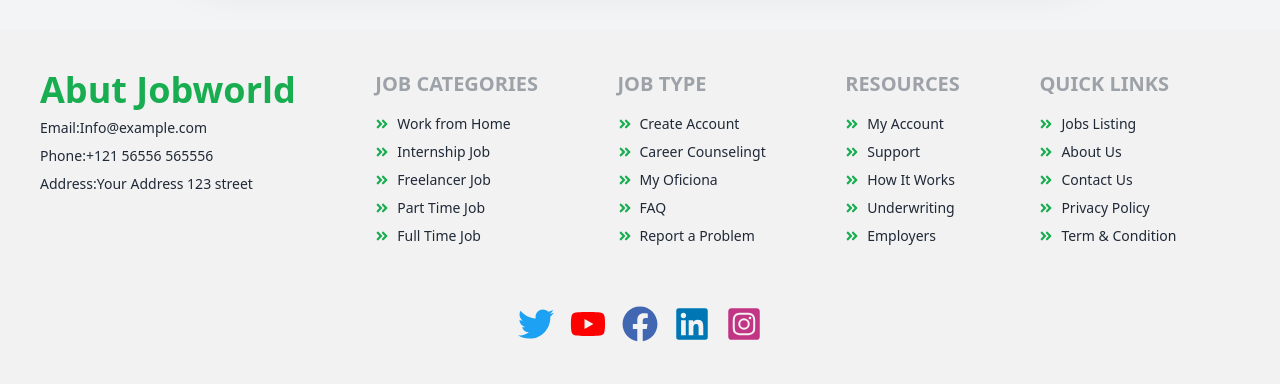
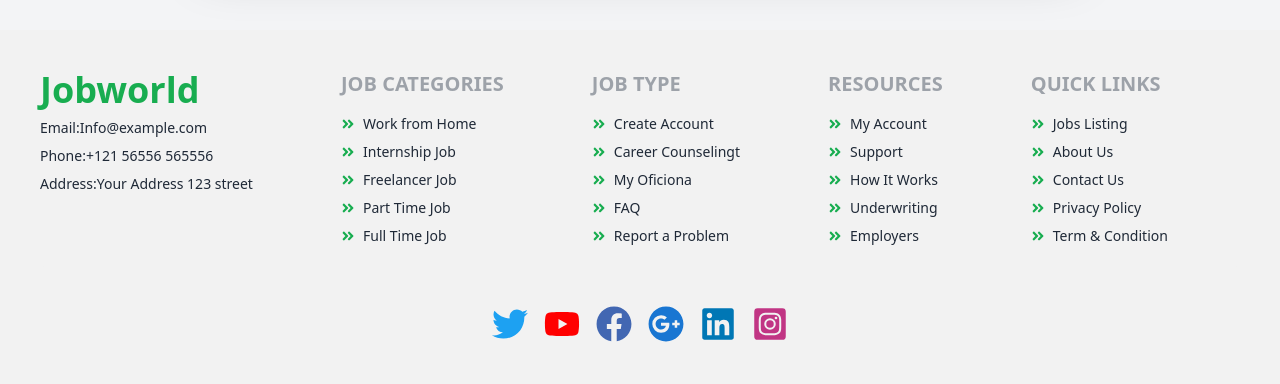
Before and after one commit to airinrahat/job-world-client-side, a React (Vite) app: page /login in a window 1280 px wide. Shown: the part 874-1258 px from the top of the page. Built offline with nearby package versions, Linux system fonts and the light colour scheme; no server answers.

Commit message:
private route used

```diff
--- a/src/Pages/AppliedJob/AppliedJob.jsx
+++ b/src/Pages/AppliedJob/AppliedJob.jsx
@@ -28,7 +28,7 @@ https://i.ibb.co/7prrphB/com-logo-4.jpg
 https://i.ibb.co/Xb87HKY/com-logo-3.jpg
 https://i.ibb.co/mSnS8Q7/com-logo-2.jpg
 https://i.ibb.co/yf0Jj04/logo.jpg */}
-      <div className=" grid grid-cols-3 gap-4 my-8">
+      <div className=" grid lg:grid-cols-3 grid-cols-1 gap-4 my-8">
         <div className="card card-side bg-base-100 shadow-xl  ">
           <div>
             <figure>
--- a/src/Pages/Shared/Footer/Footer.jsx
+++ b/src/Pages/Shared/Footer/Footer.jsx
@@ -4,6 +4,7 @@ import { Link } from "react-router-dom";
 import {
   FaAngleDoubleRight,
   FaFacebook,
+  FaGooglePlus,
   FaInstagram,
   FaInstagramSquare,
   FaLinkedin,
@@ -16,7 +17,7 @@ const Footer = () => {
     <div className="p-10 bg-base-200 text-base-content ">
       <footer className="footer pb-5 mx-auto max-w-screen-xl">
         <aside>
-          <nav className="text-[#18ad50] font-bold text-4xl">Abut Jobworld</nav>
+          <nav className="text-[#18ad50] font-bold text-4xl"> Jobworld</nav>
 
           <p>Email:Info@example.com</p>
           <p>Phone:+121 56556 565556</p>
@@ -147,7 +148,7 @@ const Footer = () => {
       </footer>
       <footer className="footer footer-center p-10 bg-base-200 text-base-content rounded">
         <nav>
-          <div className="grid grid-flow-col gap-4 text-4xl">
+          <div className="grid lg:grid-flow-col  grid-cols-3 gap-4 text-4xl">
             <a>
               <FaTwitter className="text-[#1DA1F2] text-4xl"></FaTwitter>
             </a>
@@ -156,6 +157,9 @@ const Footer = () => {
             </a>
             <a>
               <FaFacebook className="text-[#4267B2]"></FaFacebook>
+            </a>
+            <a>
+              <FaGooglePlus className="text-[#1976D2]"></FaGooglePlus>
             </a>
             <a>
               <FaLinkedin className="text-[#0077b5]"></FaLinkedin>
@@ -171,64 +175,6 @@ const Footer = () => {
           </p>
         </aside>
       </footer>
-      {/* <div className="bg-base-200">
-        <footer className="footer px-10 py-4 border-t  text-base-content border-base-300 mx-auto max-w-screen-xl">
-          <aside className="items-center grid-flow-col">
-            <svg
-              width="24"
-              height="24"
-              viewBox="0 0 24 24"
-              xmlns="http://www.w3.org/2000/svg"
-              fillRule="evenodd"
-              clipRule="evenodd"
-              className="fill-current"
-            >
-              <path d="M22.672 15.226l-2.432.811.841 2.515c.33 1.019-.209 2.127-1.23 2.456-1.15.325-2.148-.321-2.463-1.226l-.84-2.518-5.013 1.677.84 2.517c.391 1.203-.434 2.542-1.831 2.542-.88 0-1.601-.564-1.86-1.314l-.842-2.516-2.431.809c-1.135.328-2.145-.317-2.463-1.229-.329-1.018.211-2.127 1.231-2.456l2.432-.809-1.621-4.823-2.432.808c-1.355.384-2.558-.59-2.558-1.839 0-.817.509-1.582 1.327-1.846l2.433-.809-.842-2.515c-.33-1.02.211-2.129 1.232-2.458 1.02-.329 2.13.209 2.461 1.229l.842 2.515 5.011-1.677-.839-2.517c-.403-1.238.484-2.553 1.843-2.553.819 0 1.585.509 1.85 1.326l.841 2.517 2.431-.81c1.02-.33 2.131.211 2.461 1.229.332 1.018-.21 2.126-1.23 2.456l-2.433.809 1.622 4.823 2.433-.809c1.242-.401 2.557.484 2.557 1.838 0 .819-.51 1.583-1.328 1.847m-8.992-6.428l-5.01 1.675 1.619 4.828 5.011-1.674-1.62-4.829z"></path>
-            </svg>
-            <p>
-              ACME Industries Ltd. <br />
-              Providing reliable tech since 1992
-            </p>
-          </aside>
-          <nav className="md:place-self-center md:justify-self-end">
-            <div className="grid grid-flow-col gap-4">
-              <a>
-                <svg
-                  xmlns="http://www.w3.org/2000/svg"
-                  width="24"
-                  height="24"
-                  viewBox="0 0 24 24"
-                  className="fill-current"
-                >
-                  <path d="M24 4.557c-.883.392-1.832.656-2.828.775 1.017-.609 1.798-1.574 2.165-2.724-.951.564-2.005.974-3.127 1.195-.897-.957-2.178-1.555-3.594-1.555-3.179 0-5.515 2.966-4.797 6.045-4.091-.205-7.719-2.165-10.148-5.144-1.29 2.213-.669 5.108 1.523 6.574-.806-.026-1.566-.247-2.229-.616-.054 2.281 1.581 4.415 3.949 4.89-.693.188-1.452.232-2.224.084.626 1.956 2.444 3.379 4.6 3.419-2.07 1.623-4.678 2.348-7.29 2.04 2.179 1.397 4.768 2.212 7.548 2.212 9.142 0 14.307-7.721 13.995-14.646.962-.695 1.797-1.562 2.457-2.549z"></path>
-                </svg>
-              </a>
-              <a>
-                <svg
-                  xmlns="http://www.w3.org/2000/svg"
-                  width="24"
-                  height="24"
-                  viewBox="0 0 24 24"
-                  className="fill-current"
-                >
-                  <path d="M19.615 3.184c-3.604-.246-11.631-.245-15.23 0-3.897.266-4.356 2.62-4.385 8.816.029 6.185.484 8.549 4.385 8.816 3.6.245 11.626.246 15.23 0 3.897-.266 4.356-2.62 4.385-8.816-.029-6.185-.484-8.549-4.385-8.816zm-10.615 12.816v-8l8 3.993-8 4.007z"></path>
-                </svg>
-              </a>
-              <a>
-                <svg
-                  xmlns="http://www.w3.org/2000/svg"
-                  width="24"
-                  height="24"
-                  viewBox="0 0 24 24"
-                  className="fill-current"
-                >
-                  <path d="M9 8h-3v4h3v12h5v-12h3.642l.358-4h-4v-1.667c0-.955.192-1.333 1.115-1.333h2.885v-5h-3.808c-3.596 0-5.192 1.583-5.192 4.615v3.385z"></path>
-                </svg>
-              </a>
-            </div>
-          </nav>
-        </footer>
-      </div> */}
     </div>
   );
 };
```
